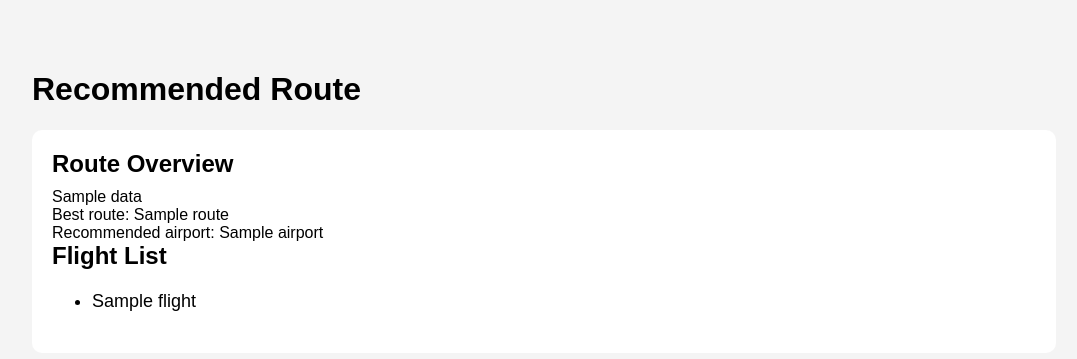
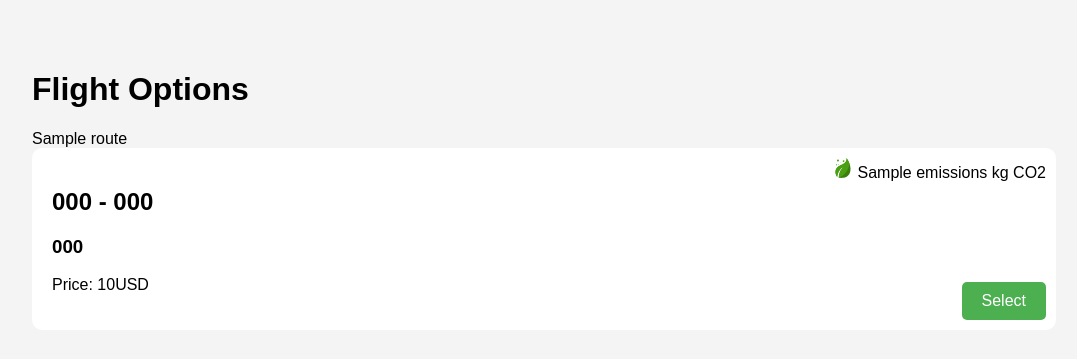
Before and after one commit to Sprinter05/nullCO2, a Flask app: template frontend/templates/route-description.html in a window 1280 px wide. Shown: the top 359 px of the page, without its empty margins (96-1173 px from the left). Run offline with Flask 3, Linux system fonts and the light colour scheme; the template is opened without the code that fills it: most values are stand-ins (such as "Sample title", 1, 10 or a date in 2020).

Commit message:
Frontend nearly done, missing the route part (blocked by algo)

```diff
--- a/frontend/app.py
+++ b/frontend/app.py
@@ -1,8 +1,18 @@
 from flask import Flask, render_template, request, redirect, abort, make_response
 from utils import get_location, get_trip_data, get_airports
 import json
+import babel.dates
 
 app = Flask(__name__)
+
+
+@app.template_filter() # Date filter for formatting the date
+def format_datetime(value, format='medium'):
+    if format == 'full':
+        format="EEEE, d. MMMM y 'at' HH:mm"
+    elif format == 'medium':
+        format="EE dd.MM.y HH:mm"
+    return babel.dates.format_datetime(value, format)
 
 
 @app.route("/")  # Home page, delete cookies
@@ -53,7 +63,6 @@ def airport_select():
 
 @app.route("/passengers", methods=["POST", "GET"])
 def passenger_locations():  # Get location of each member for calculating the optimal route
-    print(request.cookies.get("passenger_number"), "-------------------")
     if request.method == "POST":
         resp = make_response(redirect("/airport-origin-select"))
         for i in range(
@@ -61,7 +70,6 @@ def passenger_locations():  # Get location of each member for calculating the op
         ):  # Check if all passengers have a location defined
             if not request.values.get(f"passenger{i}_location"):
                 return redirect("/passengers")  # If not, redirect to the same page
-            print("YEEEEAHHH BAABY")
             resp.set_cookie(
                 f"passenger{i}_location", request.values.get(f"passenger{i}_location")
             )
@@ -102,14 +110,16 @@ def route():
         request.method == "POST"
     ):  # When a POST request is made, we start calculating the route (loading page has been rendered)
         locations = []
-        for i in range(int(request.cookies.get("passenger_number"))):
-            if not request.values.get(f"passenger{i}_location"):
+        for i in range(int(request.cookies.get("passenger_number")) - 1):
+            if not request.cookies.get(f"passenger{i}_location"):
                 abort(400)
-            locations.append(get_location(request.values.get(f"passenger{i}_location")))
+            locations.append(get_location(request.cookies.get(f"passenger{i}_location"))) # Get a list of the locations of all passengers
+
         return render_template(
             "route-description.html",
             data=get_trip_data(
                 locations,
+                request.cookies.get("airport_origin"),
                 request.cookies.get("airport_dest"),
                 json.loads(
                     request.cookies.get("airport_dest_coords").replace("'", '"')
--- a/frontend/templates/route-description.html
+++ b/frontend/templates/route-description.html
@@ -4,7 +4,7 @@
 <head>
     <meta charset="UTF-8">
     <meta name="viewport" content="width=device-width, initial-scale=1.0">
-    <title>Recommended Route</title>
+    <title>Recommended flight options</title>
     <style>
         body {
             font-family: Arial, sans-serif;
@@ -19,22 +19,36 @@
             padding-top: 50px;
         }
 
-        .route-section {
-            padding: 20px;
+        .flight-option {
             background-color: #ffffff;
             border-radius: 10px;
+            padding: 20px;
             margin-bottom: 20px;
+            position: relative;
         }
 
-        .route-title {
-            font-weight: bold;
-            font-size: 24px;
-            margin-bottom: 10px;
+        .carbon-emissions {
+            position: absolute;
+            top: 10px;
+            right: 10px;
         }
 
-        .route-description {
-            font-size: 18px;
-            line-height: 1.5;
+        .leaf {
+            width: 20px;
+            height: 20px;
+        }
+
+        .choose-button {
+            padding: 10px 20px;
+            background-color: #4CAF50;
+            color: white;
+            border: none;
+            border-radius: 5px;
+            font-size: 16px;
+            cursor: pointer;
+            position: absolute;
+            bottom: 10px;
+            right: 10px;
         }
     </style>
 </head>
@@ -42,31 +56,29 @@
 <body>
 
     <div class="container">
-        <h1>Recommended Route</h1>
+        <h1>Flight Options</h1>
 
-        <div class="route-section">
-            <div class="route-title">Route Overview</div>
-            {{data}}
-            <div>
-                <!-- Best route -->
-                Best route: {{route}}
+        <div class="route">
+            {{route}}
+        </div>
+        <!-- Flight Option 1 -->
+        <form action="/chipichipchapachapa" method="POST">
+            {% for flight in data["flight"] %}
+            <div class="flight-option">
+                <div class="carbon-emissions">
+                    <img class="leaf" src="{{ url_for('static', filename='leaf.svg')}}" alt="Carbon Emissions Leaf">
+                    <span>{{flight["emissions"]}} kg CO2</span>
+                </div>
+                <!-- Flight details -->
+                <h2>{{flight["origin"]["iataCode"]}} - {{flight["destination"]["iataCode"]}} {{flight["origin"]["at"][10:]}}
+                </h2>
+                <h3>{{flight["carrierCode"]}}</h3>
+                <p>Price: {{flight["price"]["total"]}}{{flight["price"]["currency"]}}</p>
+                <input type="submit" value="Select" class="choose-button">
             </div>
-            <div class="airport-description">
-                <!-- Recommended airport-->
-                Recommended airport: {{airport}}
-            </div>
-            <div class="flight-list">
-                <!-- Flight list -->
-                <div class="route-title">Flight List</div>
-                {% for flight in flights %}
-                <div class="route-description">
-                    <ul>
-                        <li v-for="flight in flights">{{flight}}</li>
-                    </ul>
-                </div>
-                {% endfor %}
-            </div>
-        </div>
+            {% endfor %}
+        </form>
+    </div>
 
 </body>
 
--- a/frontend/utils.py
+++ b/frontend/utils.py
@@ -7,13 +7,13 @@ proxies = {
 
 
 def get_location(loc: str):  # Get the coordinates of a location string
-    print(loc)
     a = requests.get(
         "http://127.0.0.1:3000/get_place",
         params={"name": loc},
         timeout=100,
+        proxies=proxies,
     )
-    pprint(a.content)
+    print(a.content)
     return a.json()
 
 
@@ -22,9 +22,9 @@ def get_distance(origin, destination):  # Get the distance between two coordinat
         "http://127.0.0.1:3000/calc_distance",
         params={
             "ogLat": origin["lat"],
-            "ogLen": origin["lon"],
+            "ogLen": origin["len"],
             "dtLat": destination["lat"],
-            "dtLen": destination["lon"],
+            "dtLen": destination["len"],
         },
         timeout=100,
     )
@@ -35,7 +35,7 @@ def get_airports(locations):  # Get the nearest airports to a list of coordinate
     locs = {}
     for i, l in enumerate(locations):
         locs[f"lat{i+1}"] = f"{l['lat']}"
-        locs[f"len{i+1}"] = f"{l['lon']}"
+        locs[f"len{i+1}"] = f"{l['len']}"
 
     a = requests.get(
         f"http://127.0.0.1:3000/get_airport/{len(locations)}",
@@ -51,30 +51,28 @@ def get_route(
 ):  # Get the optimal route between a list of coordinates and the coordinates of an airport
     loc = locations + airport
 
-    matrix = [
-        [get_distance(i, j) for j in loc] for i in loc
-    ]  # distance matrix between locations
-
+    matrix = []  # distance matrix between locations
+    for i in loc:
+        for j in loc:
+            matrix.append({"source": i, "end": j, "distance": get_distance(i, j)})
     return matrix
 
 
 def get_flight(origin_airport, destination_airport, date): # Get list of flights between two airports
-    print(origin_airport, destination_airport, date)
     a = requests.get(
         "http://127.0.0.1:3000/get_flight",
         params={
-            "oIata": origin_airport,
-            "dIata": destination_airport,
+            "ogIata": origin_airport,
+            "dtIata": destination_airport,
             "date": date,
         },
         timeout=100,
     )
+    pprint(a.json())
     return list(a.json().values())
 
 
-def get_trip_data(locations, destination_iata, destination_coords, date):
-    origin = get_airports(locations)
-    print(origin)
+def get_trip_data(locations, origin_iata, destination_iata, destination_coords, date):
     if destination_iata is None or destination_coords is None:
         return {"error": "No se encontró aeropuerto"}
     route = get_route(
@@ -82,11 +80,11 @@ def get_trip_data(locations, destination_iata, destination_coords, date):
         [
             {
                 "lat": destination_coords.get("latitude"),
-                "lon": destination_coords.get("longitude"),
+                "len": destination_coords.get("longitude"),
             }
         ],
     )
     flight = get_flight(
-        origin_airport="MAD", destination_airport="LAX", date=date
+        origin_airport=origin_iata, destination_airport=destination_iata, date=date
     )
-    return {"airport": destination_iata, "route": route, "flight": flight}
+    return {"route": route, "flight": flight}
```
Also changed, not shown: frontend/templates/loading.html (+30 -17 lines), frontend/static/leaf.svg (added).
